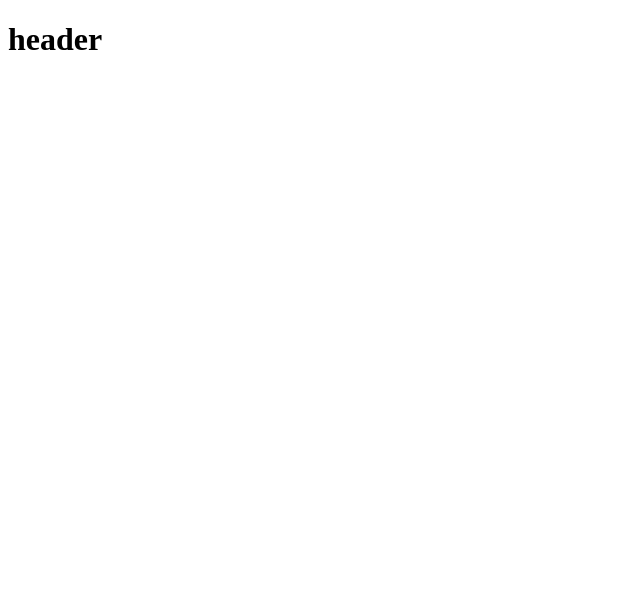
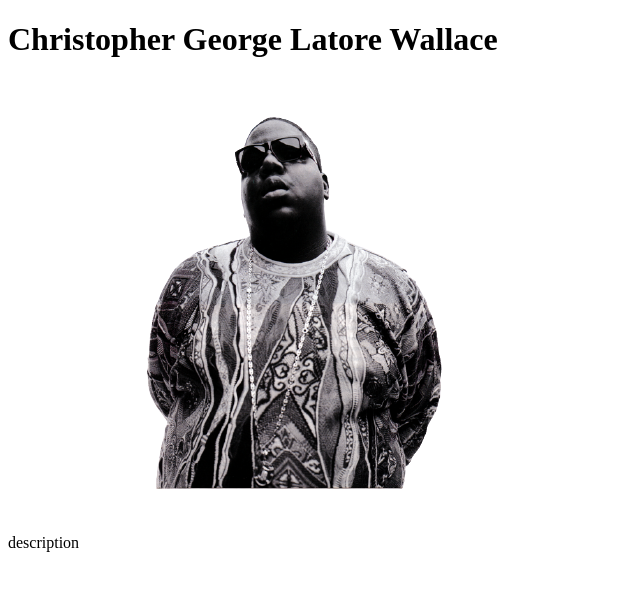
Before and after one commit to NabilHY/Tribute-page, a plain HTML site: page index.html in a window 1280 px wide. Shown: the whole page, without its empty margins (0-640 px from the left). Drawn offline with Linux system fonts and the light colour scheme; files whose address does not match are found by name.

Commit message:
tasks 1 to 5

```diff
--- a/index.html
+++ b/index.html
@@ -1,12 +1,21 @@
 <!DOCTYPE html>
 <html lang="en">
+
 <head>
-    <meta charset="UTF-8">
-    <meta http-equiv="X-UA-Compatible" content="IE=edge">
-    <meta name="viewport" content="width=<device-width>, initial-scale=1.0">
-    <title>Document</title>
+  <meta charset="UTF-8">
+  <meta http-equiv="X-UA-Compatible" content="IE=edge">
+  <meta name="viewport" content="width=<device-width>, initial-scale=1.0">
+  <title>Document</title>
 </head>
+
 <body>
-    <h1>header</h1>
+  <container id="main">
+    <h1 id="title">Christopher George Latore Wallace</h1>
+    <div id="img-div">
+      <img id="" src="C:\Users\lenovo\github\Tribute-pages\image-removebg-preview.png" alt="biggie smalls">
+      <p>description</p>
+    </div>
+  </container>
 </body>
+
 </html>
```
Also changed, not shown: image-removebg-preview.png (added).
